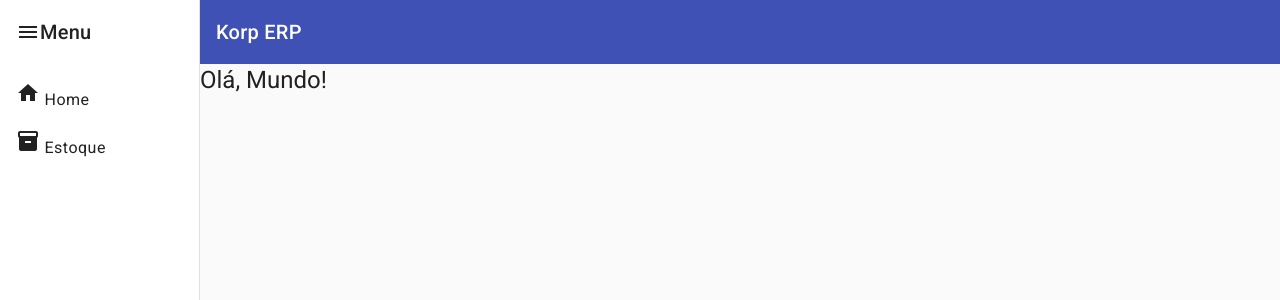
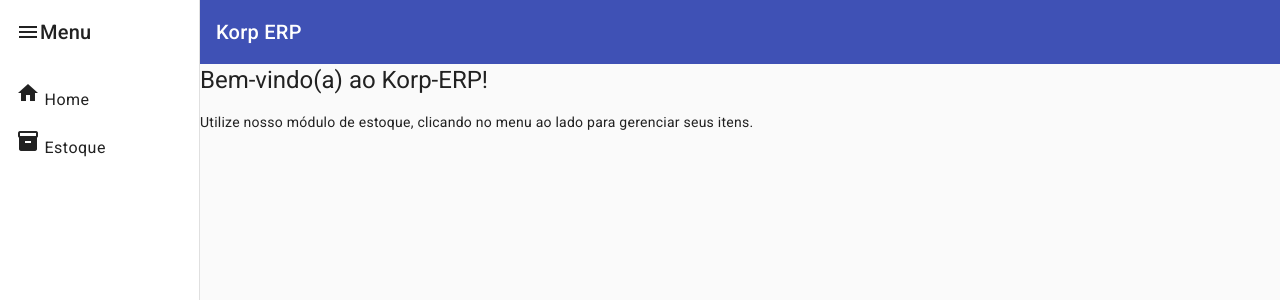
Before and after one commit to MuriloMelo94/korp-erp, an Angular app: page / in a window 1280 px wide. Shown: the top 300 px of the page. Built offline with nearby package versions, Linux system fonts and the light colour scheme.

Commit message:
:lipstick: style: atualiza frase da HOME

```diff
--- a/src/app/home/home.component.html
+++ b/src/app/home/home.component.html
@@ -1 +1,2 @@
-<h1>Olá, Mundo!</h1>
+<h1>Bem-vindo(a) ao Korp-ERP!</h1>
+<p> Utilize nosso módulo de estoque, clicando no menu ao lado para gerenciar seus itens.</p>
```
